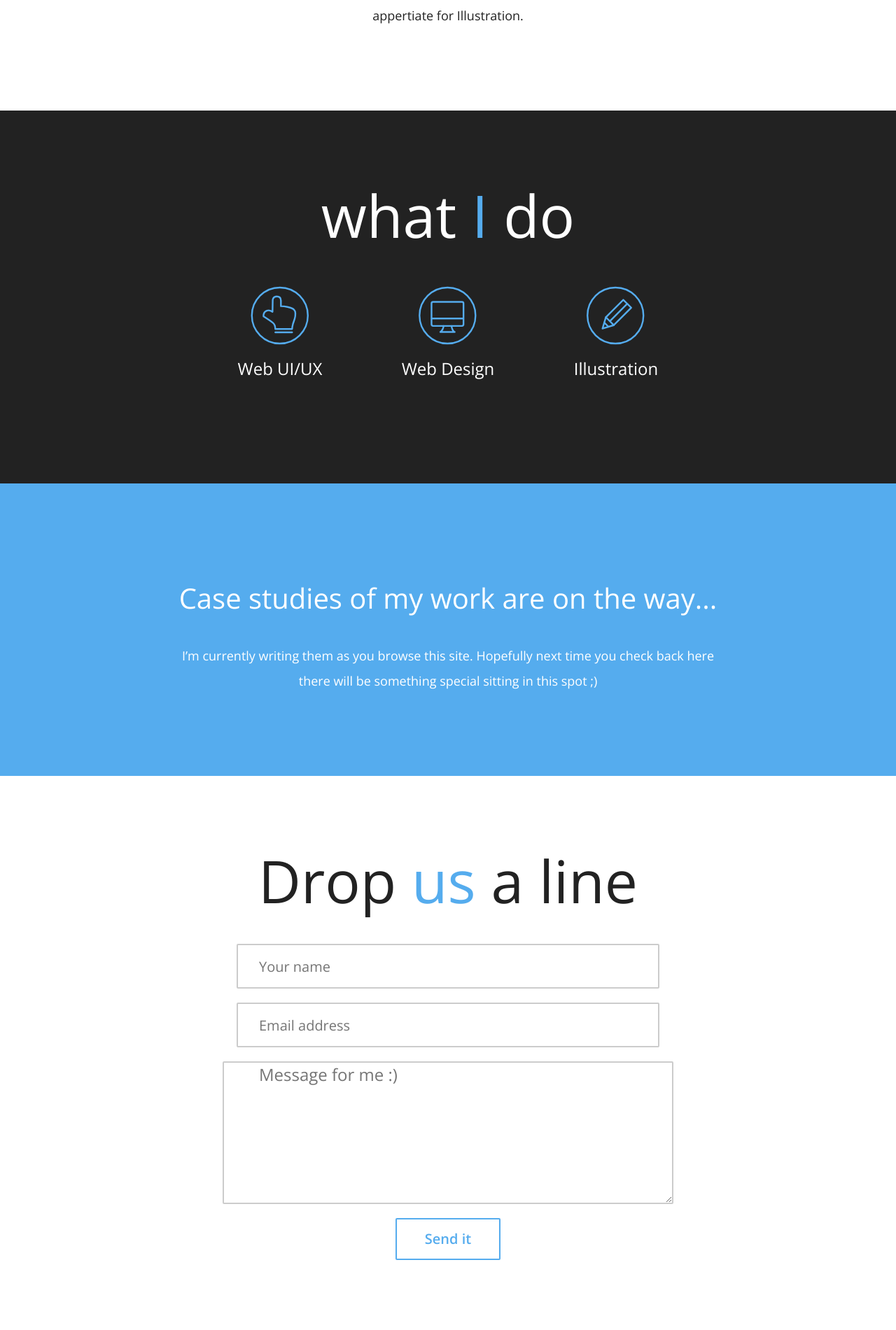
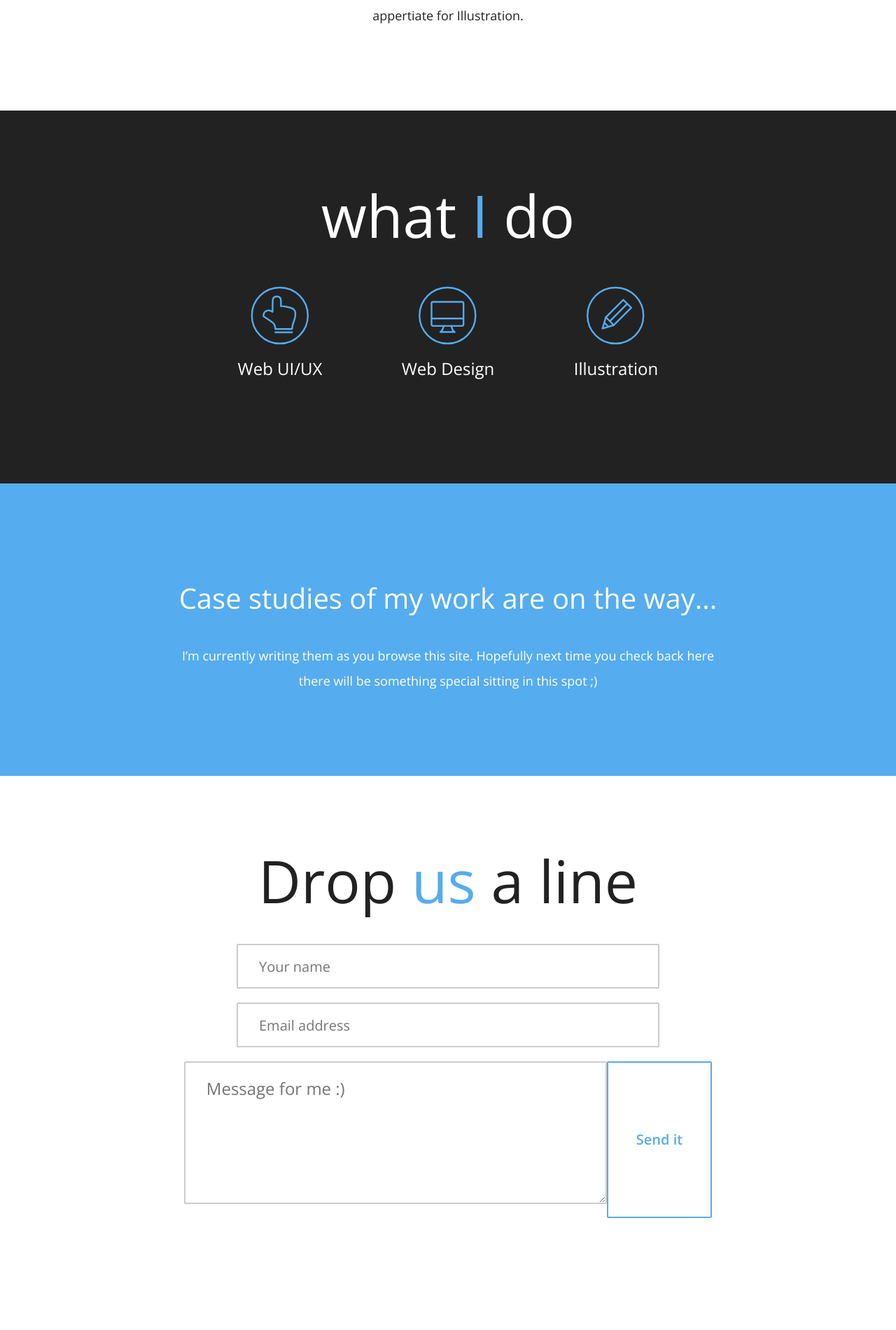
Before and after one commit to macorlett/macorlett.github.io, a Jekyll site: the page built from index.md, in a window 1280 px wide. Shown: the part 1223-3124 px from the top of the page at 70% size. Built offline with Jekyll 4.4.1, drawn with Linux system fonts in a browser that asks for light colours; nearby versions of some CDN libraries; Markdown is read by kramdown in place of the engine named in the settings; after the commit the page ends 3064 px from its top, so only the background shows below that.

Commit message:
Update style.css

```diff
--- a/css/style.css
+++ b/css/style.css
@@ -162,7 +162,7 @@
 	font-size: 1.25rem;
 	font-weight: 400;
 }
-textarea{
+textarea,textarea.sub-item{
 	height: 160px;
 	padding: 20px 30px 20px 30px;
 }
```
